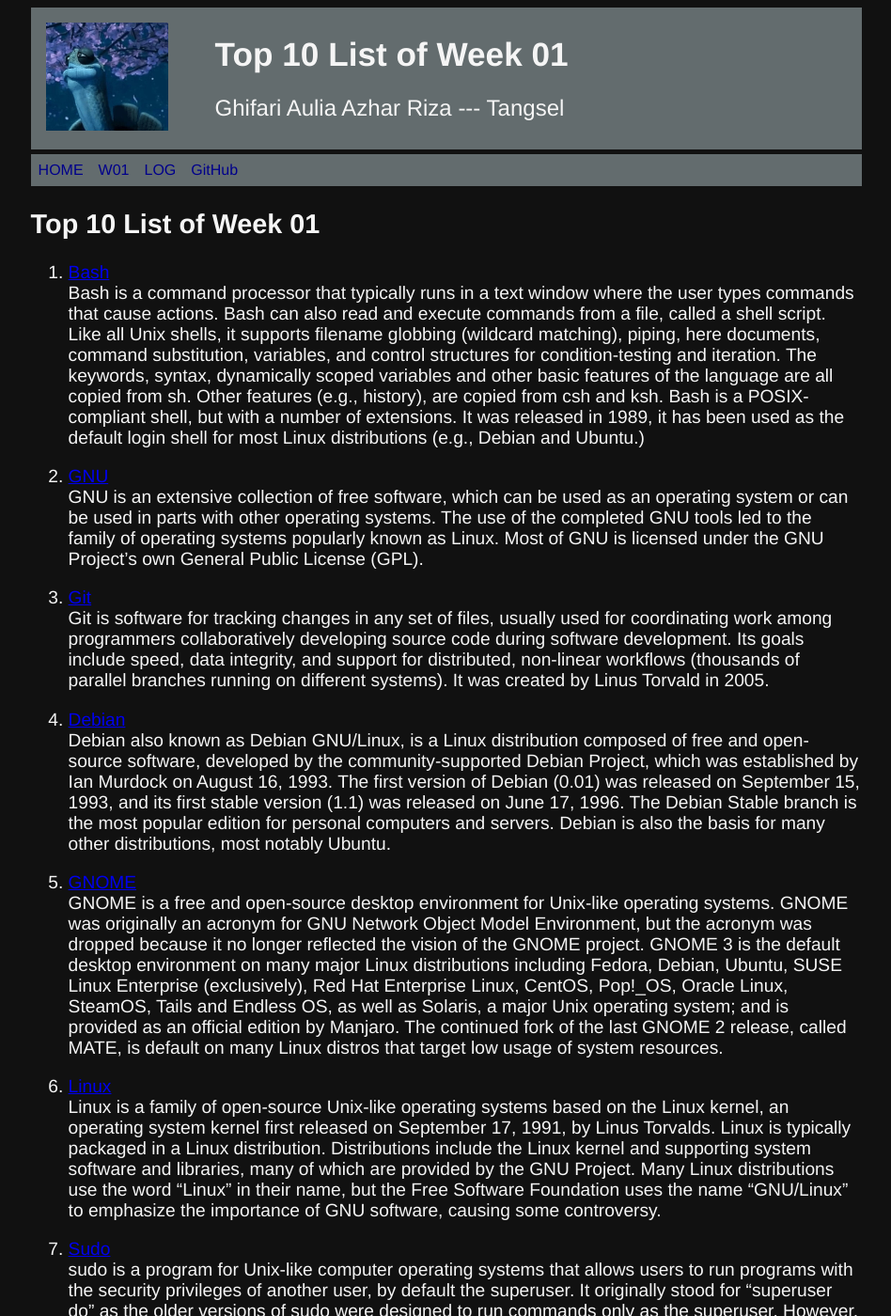
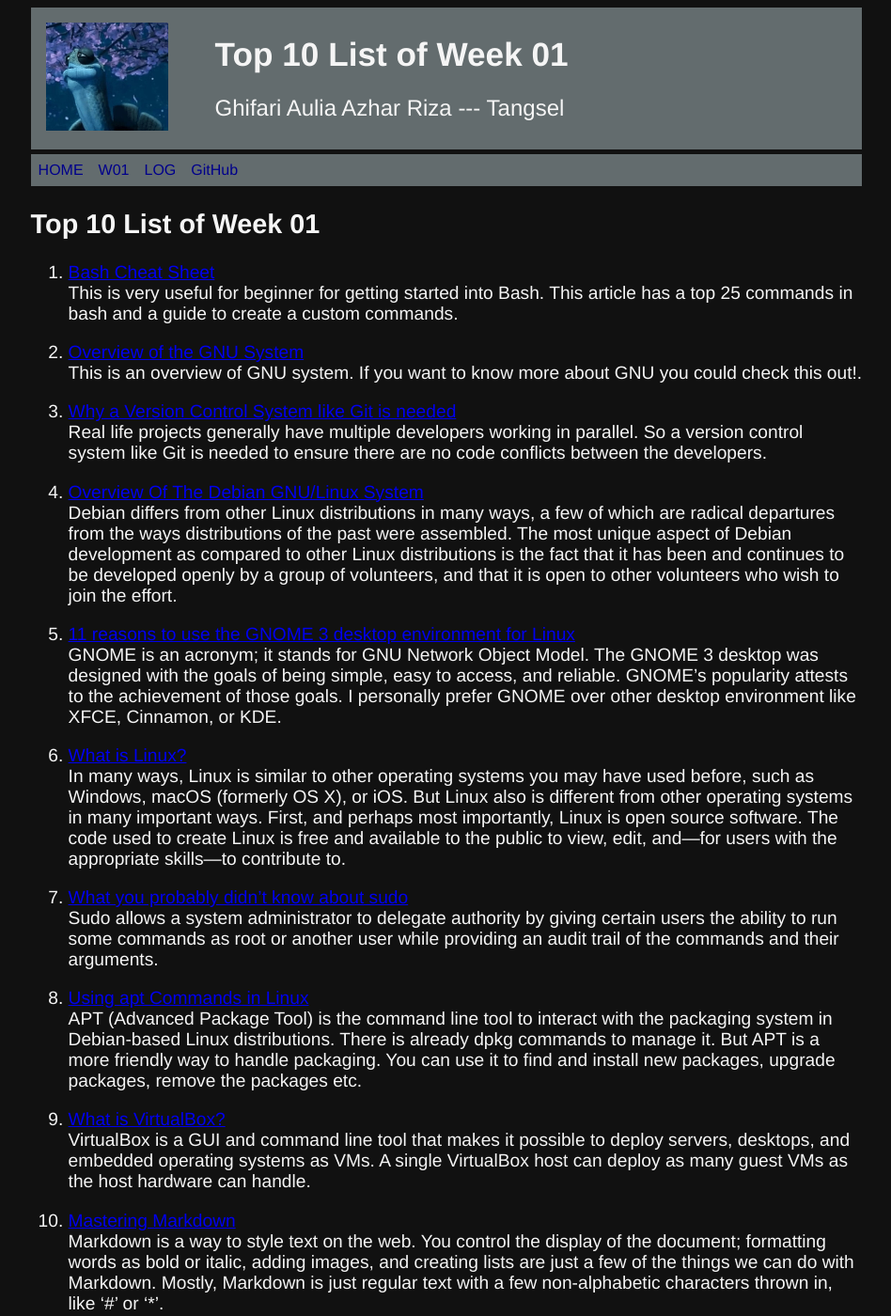
Before and after one commit to ghifariaulia/os211, a Jekyll site: the page built from w01.md, in a window 1280 px wide and 1400 px high. Shown: the whole window at 94% size, without its empty margins (165-1113 px from the left). Built offline with Jekyll 4.4.1, drawn with Linux system fonts in a browser that asks for light colours; our own code applies the rules of GitHub Pages for plain Markdown files; some of the changed text lies outside the part shown.

Commit message:
edit w01.md

```diff
--- a/w01.md
+++ b/w01.md
@@ -5,65 +5,46 @@ permalink: /W01/
 
 # Top 10 List of Week 01
 
-1. [Bash](https://en.wikipedia.org/wiki/Bash_(Unix_shell))<br>
-Bash is a command processor that typically runs in a text window where the user types commands that cause actions. Bash can also
-read and execute commands from a file, called a shell script. Like all Unix shells, it supports filename globbing (wildcard
-matching), piping, here documents, command substitution, variables, and control structures for condition-testing and iteration.
-The keywords, syntax, dynamically scoped variables and other basic features of the language are all copied from sh. Other
-features (e.g., history), are copied from csh and ksh. Bash is a POSIX-compliant shell, but with a number of extensions. It was released in 1989, it has been used as the default login shell for most Linux distributions (e.g., Debian and Ubuntu.)
+1. [Bash Cheat Sheet](https://www.educative.io/blog/bash-shell-command-cheat-sheet)<br>
+This is very useful for beginner for getting started into Bash. This article has a top 25 commands in bash and a guide to create a custom commands.
 
-2. [GNU](https://en.wikipedia.org/wiki/GNU)<br>
-GNU is an extensive collection of free software, which can be used as an operating system or can be used in parts with other
-operating systems. The use of the completed GNU tools led to the family of operating systems popularly known as Linux. Most of
-GNU is licensed under the GNU Project's own General Public License (GPL).
+2. [Overview of the GNU System](https://www.gnu.org/gnu/gnu-history.en.html)<br>
+This is an overview of GNU system. If you want to know more about GNU you could check this out!.
 
-3. [Git](https://en.wikipedia.org/wiki/Git)<br>
-Git is software for tracking changes in any set of files, usually used for coordinating work among programmers collaboratively
-developing source code during software development. Its goals include speed, data integrity, and support for distributed,
-non-linear workflows (thousands of parallel branches running on different systems). It was created by Linus Torvald in 2005.
+3. [Why a Version Control System like Git is needed](https://www.freecodecamp.org/news/what-is-git-and-how-to-use-it-c341b049ae61)<br>
+Real life projects generally have multiple developers working in parallel. So a version control system like Git is needed to
+ensure there are no code conflicts between the developers.
 
-4. [Debian](https://en.wikipedia.org/wiki/Debian)<br>
-Debian also known as Debian GNU/Linux, is a Linux distribution composed of free and open-source software, developed by the
-community-supported Debian Project, which was established by Ian Murdock on August 16, 1993. The first version of Debian (0.01)
-was released on September 15, 1993, and its first stable version (1.1) was released on June 17, 1996. The Debian Stable branch is
-the most popular edition for personal computers and servers. Debian is also the basis for many other distributions, most notably
-Ubuntu.
+4. [Overview Of The Debian GNU/Linux System](https://www.linuxjournal.com/article/2841)<br>
+Debian differs from other Linux distributions in many ways, a few of which are radical departures from the ways distributions of
+the past were assembled. The most unique aspect of Debian development as compared to other Linux distributions is the fact that
+it has been and continues to be developed openly by a group of volunteers, and that it is open to other volunteers who wish to
+join the effort.
 
-5. [GNOME](https://en.wikipedia.org/wiki/GNOME)<br>
-GNOME is a free and open-source desktop environment for Unix-like operating systems. GNOME was
-originally an acronym for GNU Network Object Model Environment, but the acronym was dropped because it no longer reflected the
-vision of the GNOME project. GNOME 3 is the default desktop environment on many major Linux distributions including Fedora,
-Debian, Ubuntu, SUSE Linux Enterprise (exclusively), Red Hat Enterprise Linux, CentOS, Pop!_OS, Oracle Linux, SteamOS, Tails and
-Endless OS, as well as Solaris, a major Unix operating system; and is provided as an official edition by Manjaro. The continued
-fork of the last GNOME 2 release, called MATE, is default on many Linux distros that target low usage of system resources.
+5. [11 reasons to use the GNOME 3 desktop environment for Linux](https://opensource.com/article/17/5/reasons-gnome)<br>
+GNOME is an acronym; it stands for GNU Network Object Model. The GNOME 3 desktop was designed with the goals of being simple,
+easy to access, and reliable. GNOME's popularity attests to the achievement of those goals. I personally prefer GNOME over other desktop environment like XFCE, Cinnamon, or KDE.
 
-6. [Linux](https://en.wikipedia.org/wiki/Linux)<br>
-Linux is a family of open-source Unix-like operating systems based on the Linux kernel, an operating system kernel first released
-on September 17, 1991, by Linus Torvalds. Linux is typically packaged in a Linux distribution. Distributions include the Linux
-kernel and supporting system software and libraries, many of which are provided by the GNU Project. Many Linux distributions use
-the word "Linux" in their name, but the Free Software Foundation uses the name "GNU/Linux" to emphasize the importance of GNU
-software, causing some controversy.
+6. [What is Linux?](https://opensource.com/resources/linux)<br>
+In many ways, Linux is similar to other operating systems you may have used before, such as Windows, macOS (formerly OS X), or
+iOS. But Linux also is different from other operating systems in many important ways. First, and perhaps most importantly, Linux
+is open source software. The code used to create Linux is free and available to the public to view, edit, and—for users with the
+appropriate skills—to contribute to.
 
-7. [Sudo](https://en.wikipedia.org/wiki/Sudo)<br>
-sudo is a program for Unix-like computer operating systems that allows users to run programs with the security privileges of
-another user, by default the superuser. It originally stood for "superuser do" as the older versions of sudo were designed to run
-commands only as the superuser. However, the later versions added support for running commands not only as the superuser but also
-as other (restricted) users, and thus it is also commonly expanded as "substitute user do". Although the latter case reflects its
-current functionality more accurately, sudo is still often called "superuser do" since it is so often used for administrative
-tasks.
+7. [What you probably didn’t know about sudo](https://opensource.com/article/19/10/know-about-sudo)<br>
+Sudo allows a system administrator to delegate authority by giving certain users the ability to run some commands as root or
+another user while providing an audit trail of the commands and their arguments.
 
-8. [APT](https://en.wikipedia.org/wiki/APT_(software))<br>
-Advanced Package Tool, or APT, is a free-software user interface that works with core libraries to handle the installation and
-removal of software on Debian, Ubuntu, and related Linux distributions. APT simplifies the process of managing software on
-Unix-like computer systems by automating the retrieval, configuration and installation of software packages, either from
-precompiled files or by compiling source code.
+8. [Using apt Commands in Linux](https://itsfoss.com/apt-command-guide/)<br>
+APT (Advanced Package Tool) is the command line tool to interact with the packaging system in Debian-based Linux distributions.
+There is already dpkg commands to manage it. But APT is a more friendly way to handle packaging. You can use it to find and
+install new packages, upgrade packages, remove the packages etc.
 
-9. [VirtualBox](https://en.wikipedia.org/wiki/VirtualBox)<br>
-Oracle VM VirtualBox (formerly Sun VirtualBox, Sun xVM VirtualBox and Innotek VirtualBox) is a free and open-source hosted
-hypervisor for x86 virtualization, developed by Oracle Corporation. Created by Innotek, it was acquired by Sun Microsystems in
-2008, which was in turn acquired by Oracle in 2010. VirtualBox may be installed on Windows, macOS, Linux, Solaris and OpenSolaris. There are also ports to FreeBSD and Genode. It supports the creation and management of guest virtual machines running Windows, Linux, BSD, OS/2, Solaris, Haiku, and OSx86, as well as limited virtualization of macOS guests on Apple hardware. For some guest operating systems, a "Guest Additions" package of device drivers and system applications is available,which typically improves performance, especially that of graphics.
+9. [What is VirtualBox?](https://www.techrepublic.com/article/virtualbox-everything-the-pros-need-to-know/)<br>
+VirtualBox is a GUI and command line tool that makes it possible to deploy servers, desktops, and embedded operating systems as VMs. A single
+VirtualBox host can deploy as many guest VMs as the host hardware can handle.
 
-10. [Markdown](https://en.wikipedia.org/wiki/Markdown)<br>
-Markdown is a lightweight markup language for creating formatted text using a plain-text editor. John Gruber and Aaron Swartz
-created Markdown in 2004 as a markup language that is appealing to human readers in its source code form. Markdown is widely
-used in blogging, instant messaging, online forums, collaborative software, documentation pages, and readme files.
+10. [Mastering Markdown](https://guides.github.com/features/mastering-markdown/)<br>
+Markdown is a way to style text on the web. You control the display of the document; formatting words as bold or italic, adding images, and creating
+lists are just a few of the things we can do with Markdown. Mostly, Markdown is just regular text with a few non-alphabetic characters thrown in, like
+'#' or '*'.
```
